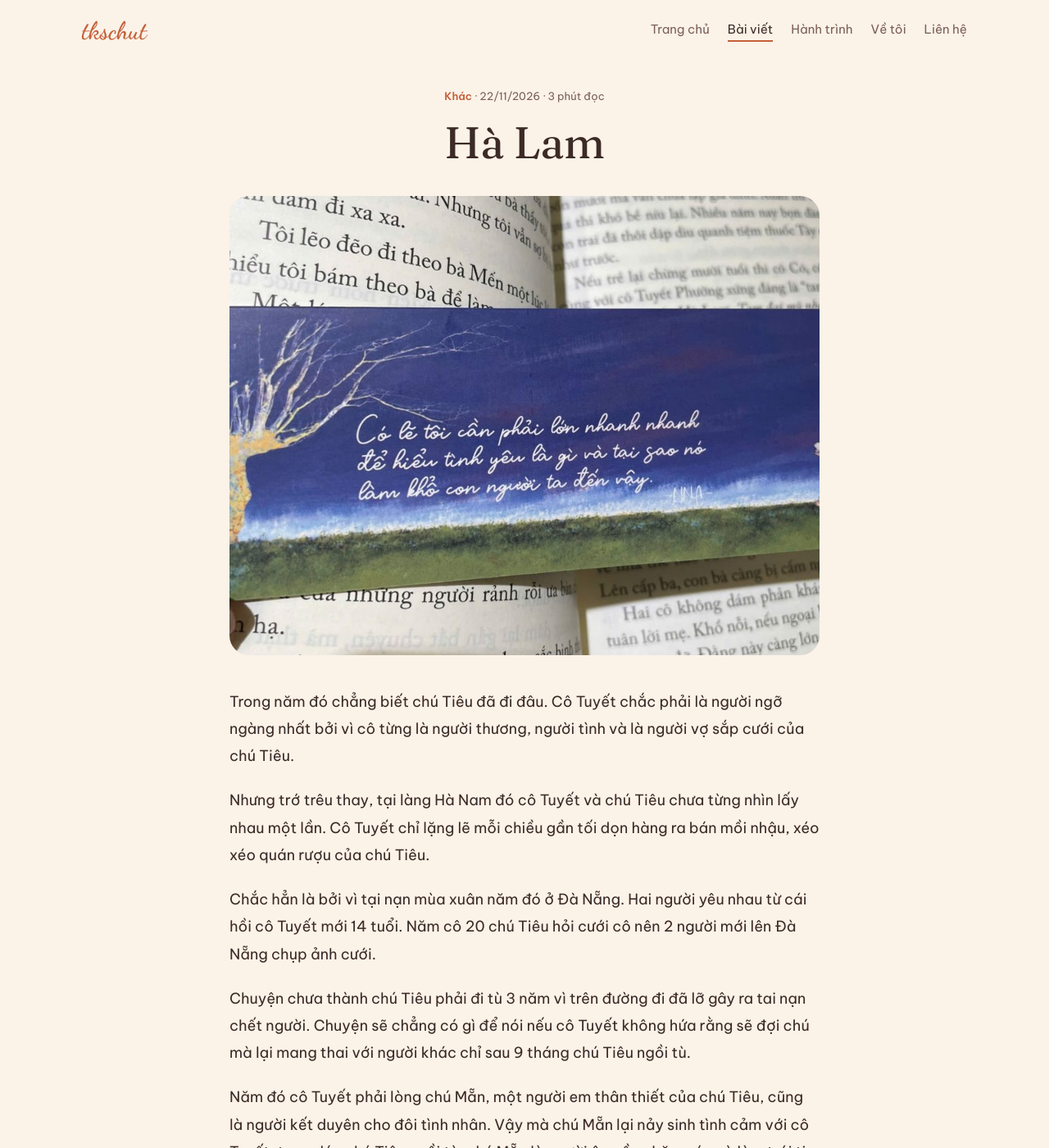
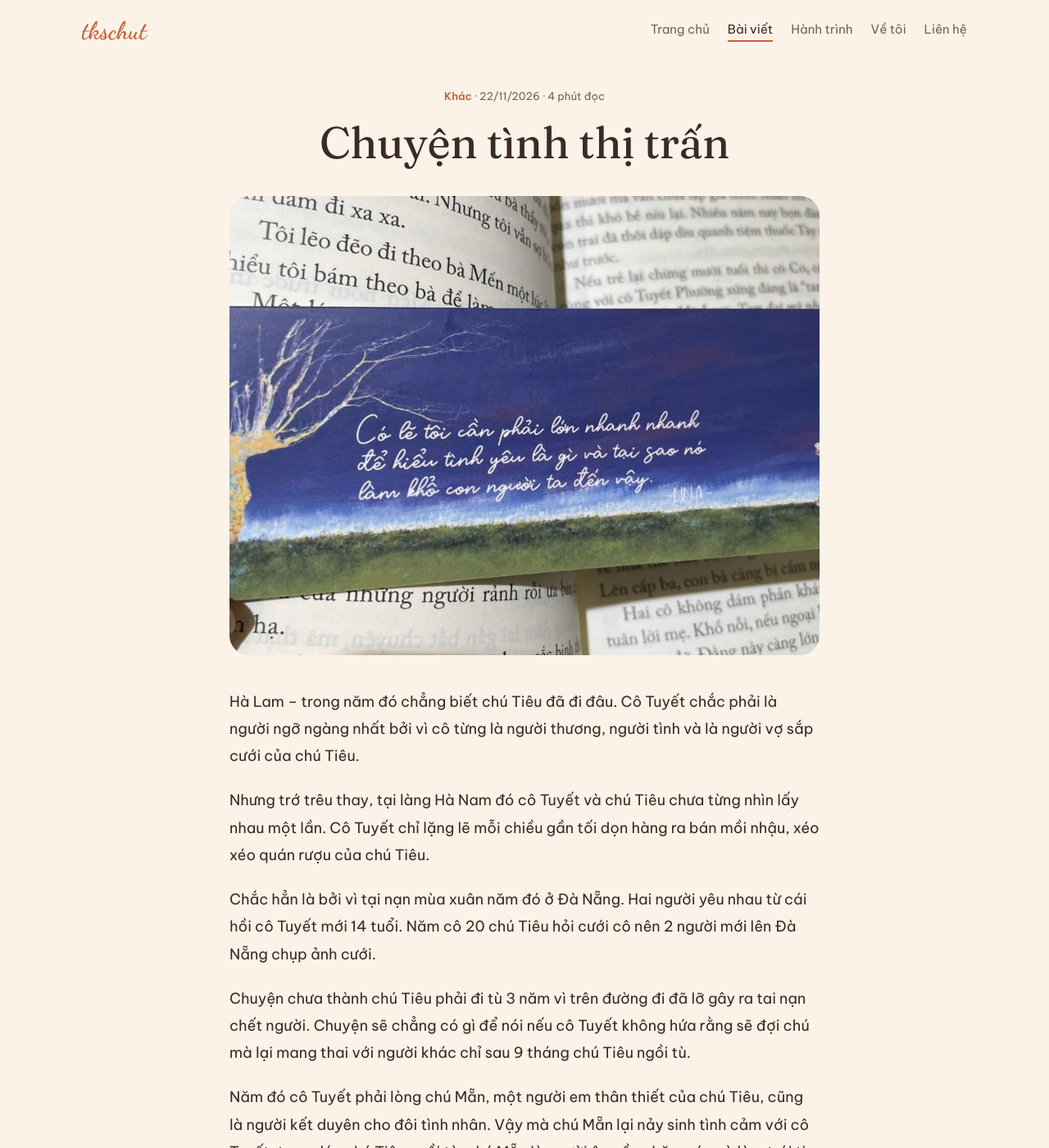
Before and after one commit to mira1611/tkschutblog, a Jekyll site: the page built from _posts/2026-11-22-chuyen-tinh-thi-tran.md, in a window 1280 px wide and 1400 px high. Shown: the whole window at 82% size. Built offline with Jekyll 4.4.1, drawn with Linux system fonts in a browser that asks for light colours; our own code applies the rules of GitHub Pages for plain Markdown files.

Commit message:
Đổi tên bài thành "Chuyện tình thị trấn"
Co-Authored-By: Claude Opus 5.5 <noreply@anthropic.com>
Claude-Session: https://claude.ai/code/session_01J9eJYRmJ9rzhGNEk1Z2RqL

```diff
--- a/_posts/2026-11-22-ha-lam.md
+++ b/_posts/2026-11-22-chuyen-tinh-thi-tran.md
@@ -1,12 +1,12 @@
 ---
-title: "Hà Lam"
+title: "Chuyện tình thị trấn"
 date: 2026-11-22 10:00:00 +0700
 category: Khác
 cover: "/images/ha-lam.jpg"
-excerpt: "Trong năm đó chẳng biết chú Tiêu đã đi đâu. Cô Tuyết chắc phải là người ngỡ ngàng nhất."
+excerpt: "Hà Lam – trong năm đó chẳng biết chú Tiêu đã đi đâu. Cô Tuyết chắc phải là người ngỡ ngàng nhất."
 ---
 
-Trong năm đó chẳng biết chú Tiêu đã đi đâu. Cô Tuyết chắc phải là người ngỡ ngàng nhất bởi vì cô từng là người thương, người tình và là người vợ sắp cưới của chú Tiêu.
+Hà Lam – trong năm đó chẳng biết chú Tiêu đã đi đâu. Cô Tuyết chắc phải là người ngỡ ngàng nhất bởi vì cô từng là người thương, người tình và là người vợ sắp cưới của chú Tiêu.
 
 Nhưng trớ trêu thay, tại làng Hà Nam đó cô Tuyết và chú Tiêu chưa từng nhìn lấy nhau một lần. Cô Tuyết chỉ lặng lẽ mỗi chiều gần tối dọn hàng ra bán mồi nhậu, xéo xéo quán rượu của chú Tiêu.
 
```
